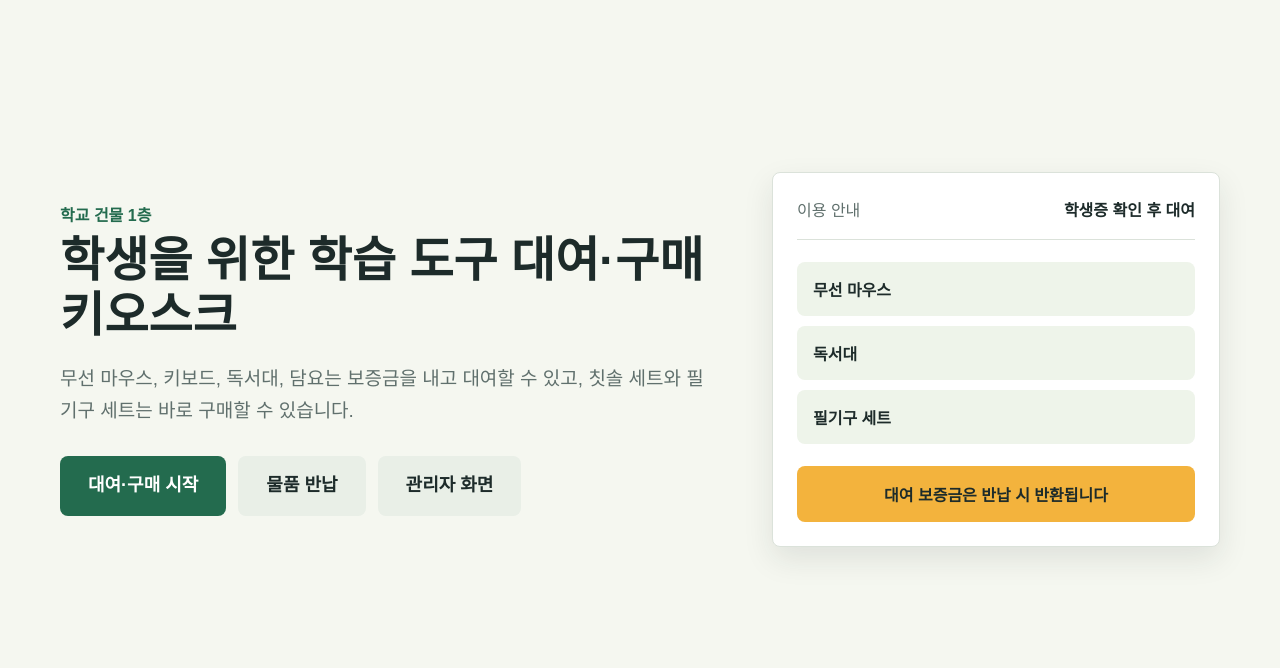
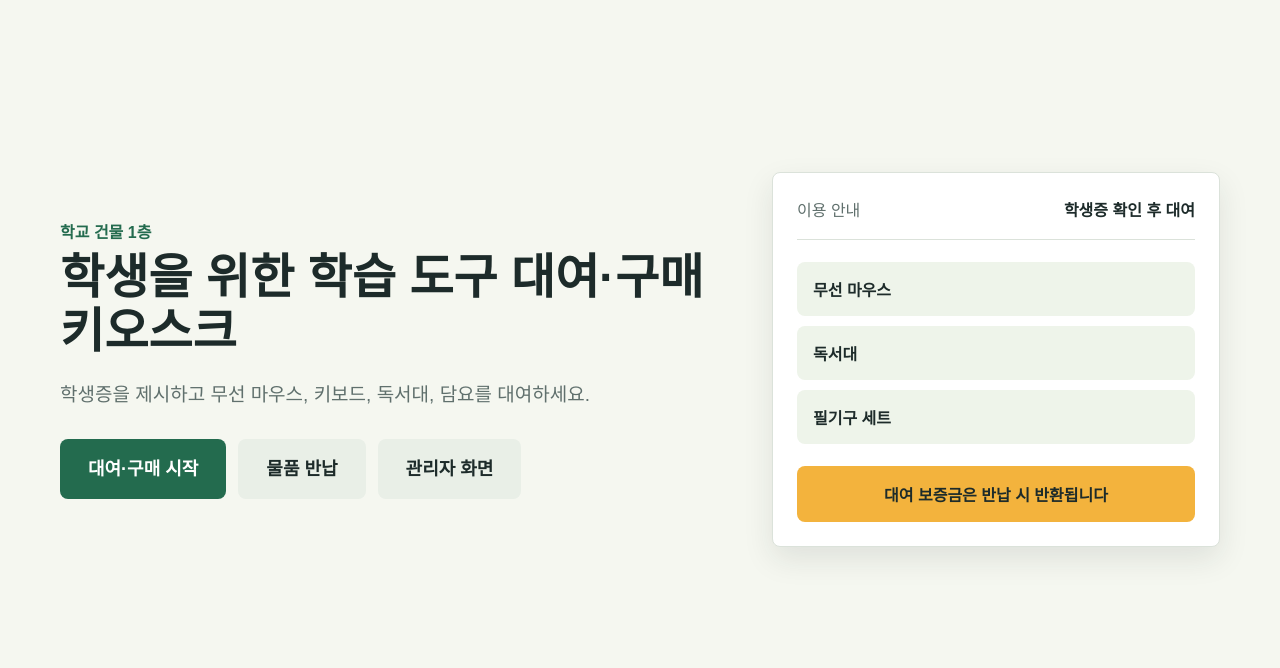
Before and after one commit to KJ1nnnn/kiosk_project, a Flask app: page / in a window 1280 px wide. Shown: the part 83-751 px from the top of the page. Run offline with Flask 3, Linux system fonts and the light colour scheme.

Commit message:
Update rental kiosk intro copy

```diff
--- a/templates/index.html
+++ b/templates/index.html
@@ -6,8 +6,7 @@
     <p class="eyebrow">학교 건물 1층</p>
     <h1>학생을 위한 학습 도구 대여·구매 키오스크</h1>
     <p>
-      무선 마우스, 키보드, 독서대, 담요는 보증금을 내고 대여할 수 있고,
-      칫솔 세트와 필기구 세트는 바로 구매할 수 있습니다.
+      학생증을 제시하고 무선 마우스, 키보드, 독서대, 담요를 대여하세요.
     </p>
     <div class="start-actions">
       <a class="button button-primary button-large" href="{{ url_for('menu') }}">대여·구매 시작</a>
```
